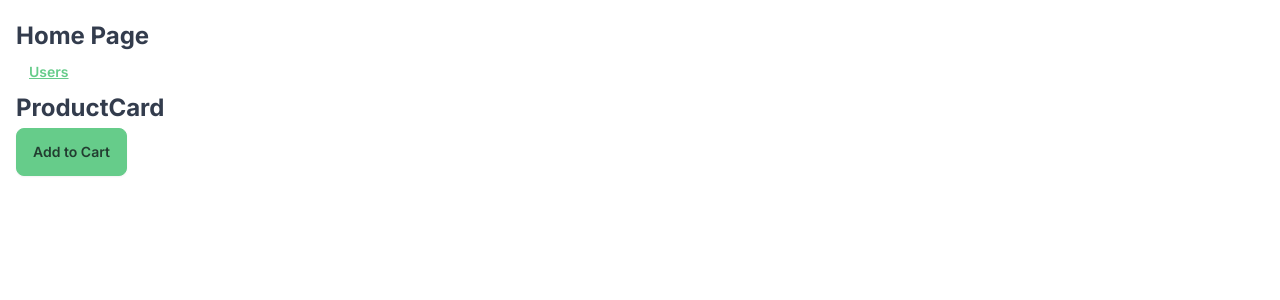
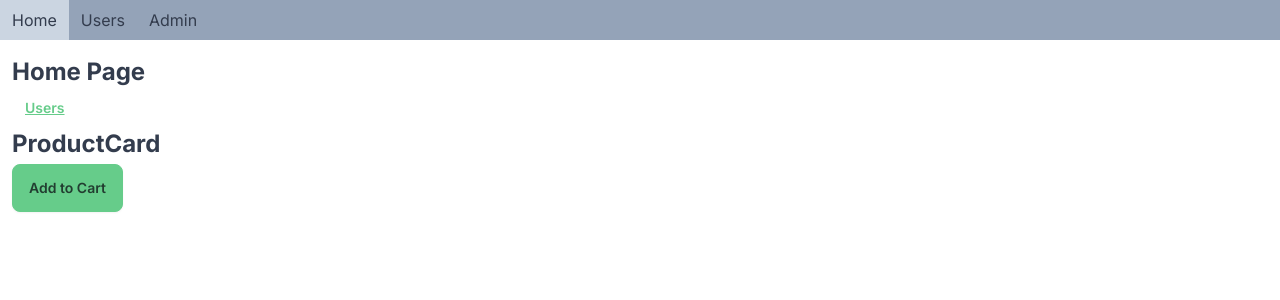
Before and after one commit to shrewman/next-course, a Next.js app: page / in a window 1280 px wide. Shown: the top 300 px of the page. Built offline with nearby package versions, Linux system fonts and the light colour scheme.

Commit message:
add navbar to root page layout

```diff
--- /dev/null
+++ b/app/Navbar.tsx
@@ -0,0 +1,22 @@
+import Link from "next/link";
+import React from "react";
+
+const Navbar = () => {
+  return (
+    <nav className="bg-slate-400">
+      <ul className="flex">
+        <li className="hover:bg-slate-300 px-3 py-2">
+          <Link href="/">Home</Link>
+        </li>
+        <li className="hover:bg-slate-300 px-3 py-2">
+          <Link href="/users">Users</Link>
+        </li>
+        <li className="hover:bg-slate-300 px-3 py-2">
+          <Link href="/admin">Admin</Link>
+        </li>
+      </ul>
+    </nav>
+  );
+};
+
+export default Navbar;
--- a/app/globals.css
+++ b/app/globals.css
@@ -3,7 +3,6 @@
 @tailwind utilities;
 
 body {
-  padding: 1rem;
 }
 
 @layer utilities {
--- a/app/layout.tsx
+++ b/app/layout.tsx
@@ -1,6 +1,7 @@
 import type { Metadata } from "next";
 import { Inter } from "next/font/google";
 import "./globals.css";
+import Navbar from "./Navbar";
 
 const inter = Inter({ subsets: ["latin"] });
 
@@ -16,7 +17,10 @@ export default function RootLayout({
 }>) {
   return (
     <html lang="en" data-theme="emerald">
-      <body className={inter.className}>{children}</body>
+      <body className={inter.className}>
+        <Navbar />
+        <main className="p-3">{children}</main>
+      </body>
     </html>
   );
 }
--- a/app/page.tsx
+++ b/app/page.tsx
@@ -4,13 +4,11 @@ import ProductCard from "./components/ProductCard";
 export default function Home() {
   return (
     <>
-      <main>
-        <h1>Home Page</h1>
-        <Link href="users" className="btn btn-sm btn-link">
-          Users
-        </Link>
-        <ProductCard></ProductCard>
-      </main>
+      <h1>Home Page</h1>
+      <Link href="users" className="btn btn-sm btn-link">
+        Users
+      </Link>
+      <ProductCard></ProductCard>
     </>
   );
 }
```
